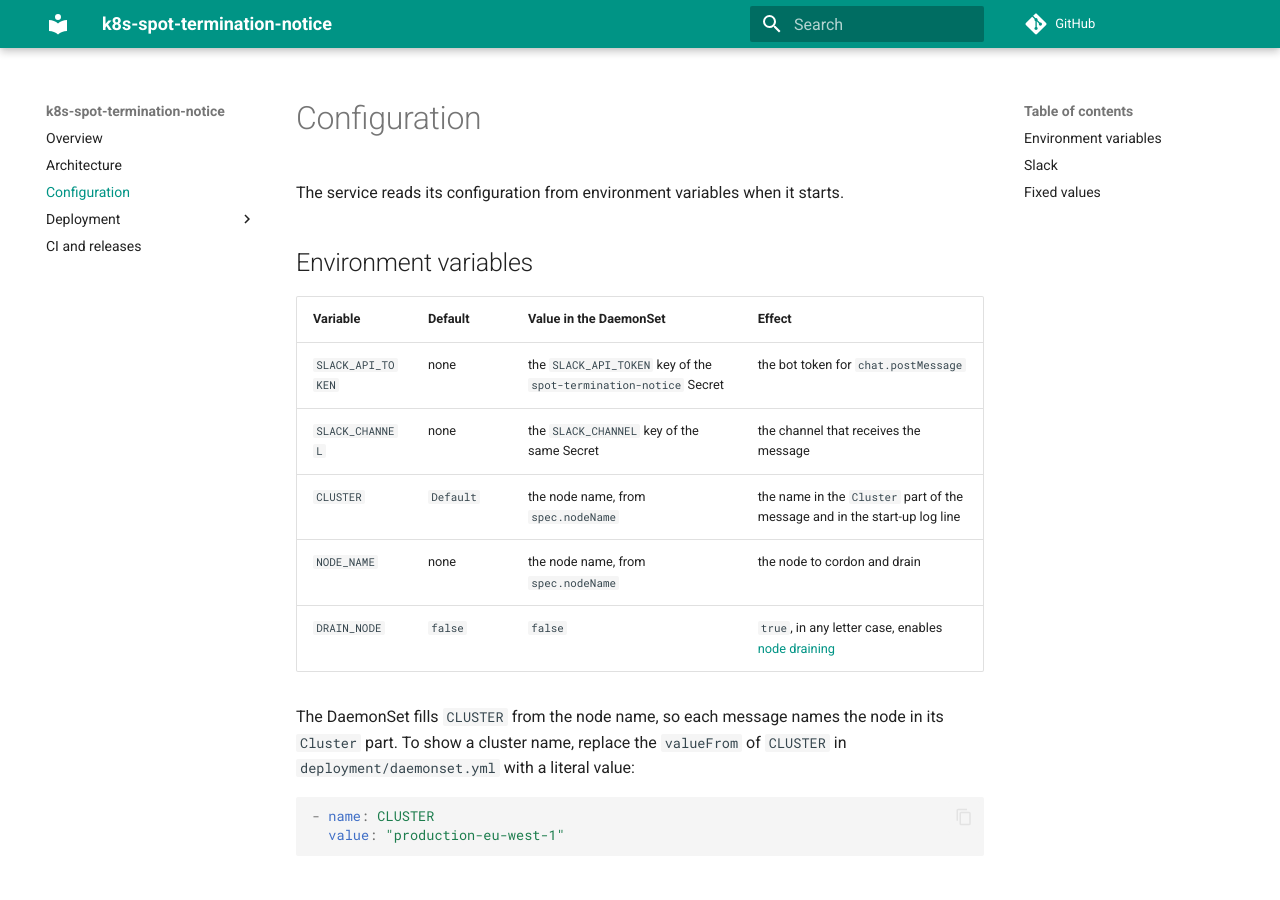
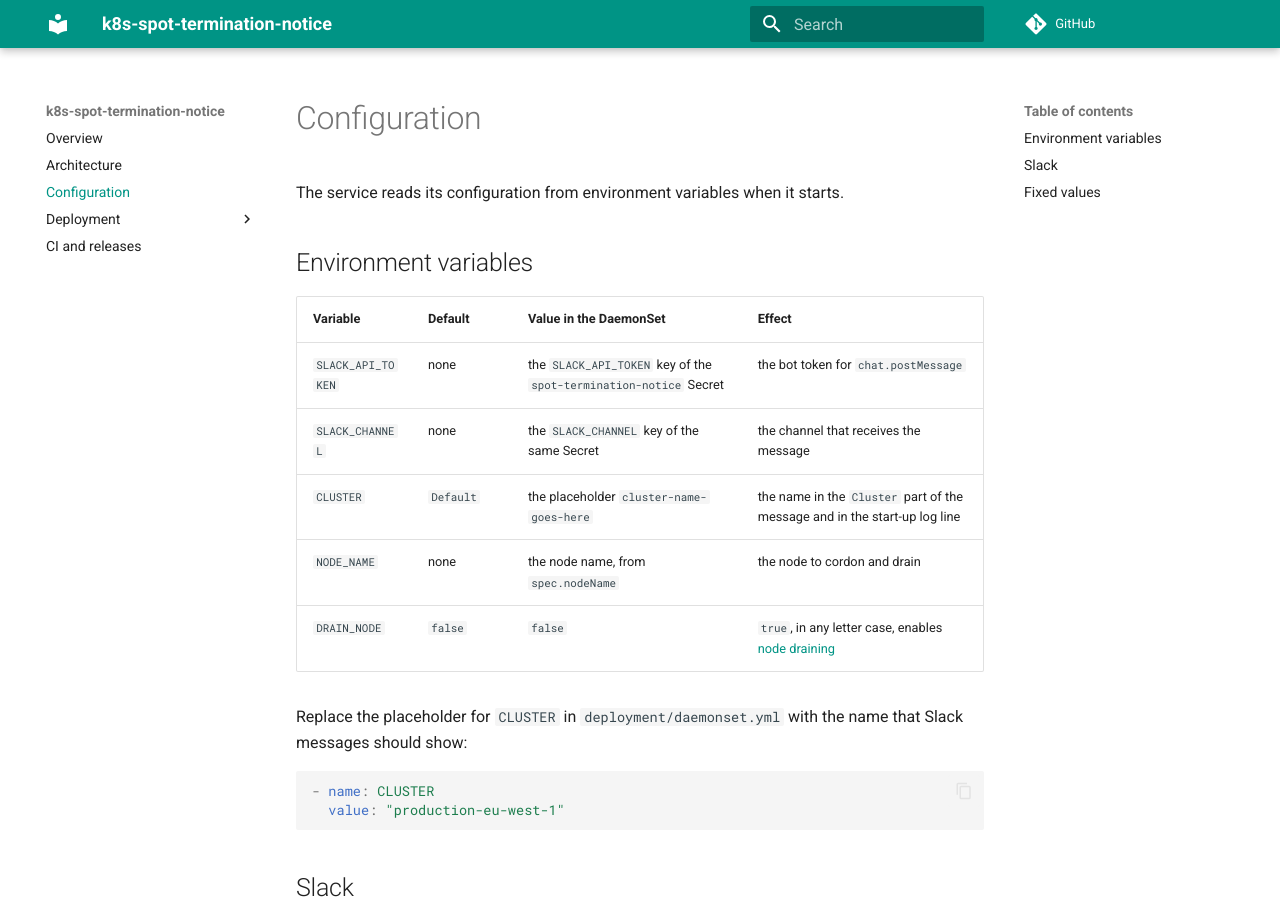
Before and after one commit to saidsef/k8s-spot-termination-notice, an MkDocs documentation site: the page built from docs/configuration.md, in a window 1280 px wide and 900 px high. Built offline with MkDocs 1.6.1 and Material for MkDocs 9.7.7, drawn with Linux system fonts in a browser that asks for light colours; comment, search, counter and statistics services are not loaded.

Commit message:
fix(deployment): stop reporting the node name as the cluster in Slack (#167)
The DaemonSet filled CLUSTER from the node name, so the Cluster part of
every Slack message named the node. CLUSTER now holds a placeholder for
the cluster name, which the operator replaces along with the Secret
values.

- daemonset.yml sets CLUSTER to cluster-name-goes-here.
- docs/configuration.md, the quick start and the README say to replace it.
- operations.md lists the placeholder showing up in Slack as a failure.
- A pod on kind logs the placeholder as its cluster, and nothing broke.

````diff
--- a/docs/configuration.md
+++ b/docs/configuration.md
@@ -8,13 +8,12 @@ The service reads its configuration from environment variables when it starts.
 | --- | --- | --- | --- |
 | `SLACK_API_TOKEN` | none | the `SLACK_API_TOKEN` key of the `spot-termination-notice` Secret | the bot token for `chat.postMessage` |
 | `SLACK_CHANNEL` | none | the `SLACK_CHANNEL` key of the same Secret | the channel that receives the message |
-| `CLUSTER` | `Default` | the node name, from `spec.nodeName` | the name in the `Cluster` part of the message and in the start-up log line |
+| `CLUSTER` | `Default` | the placeholder `cluster-name-goes-here` | the name in the `Cluster` part of the message and in the start-up log line |
 | `NODE_NAME` | none | the node name, from `spec.nodeName` | the node to cordon and drain |
 | `DRAIN_NODE` | `false` | `false` | `true`, in any letter case, enables [node draining](draining.md) |
 
-The DaemonSet fills `CLUSTER` from the node name, so each message names the node in its `Cluster`
-part. To show a cluster name, replace the `valueFrom` of `CLUSTER` in `deployment/daemonset.yml`
-with a literal value:
+Replace the placeholder for `CLUSTER` in `deployment/daemonset.yml` with the name that Slack
+messages should show:
 
 ```yaml
 - name: CLUSTER
````
Also changed, not shown: README.md (+1 -1 lines), docs/README.md (+3 -2 lines), docs/operations.md (+1 -1 lines), 1 other file.
